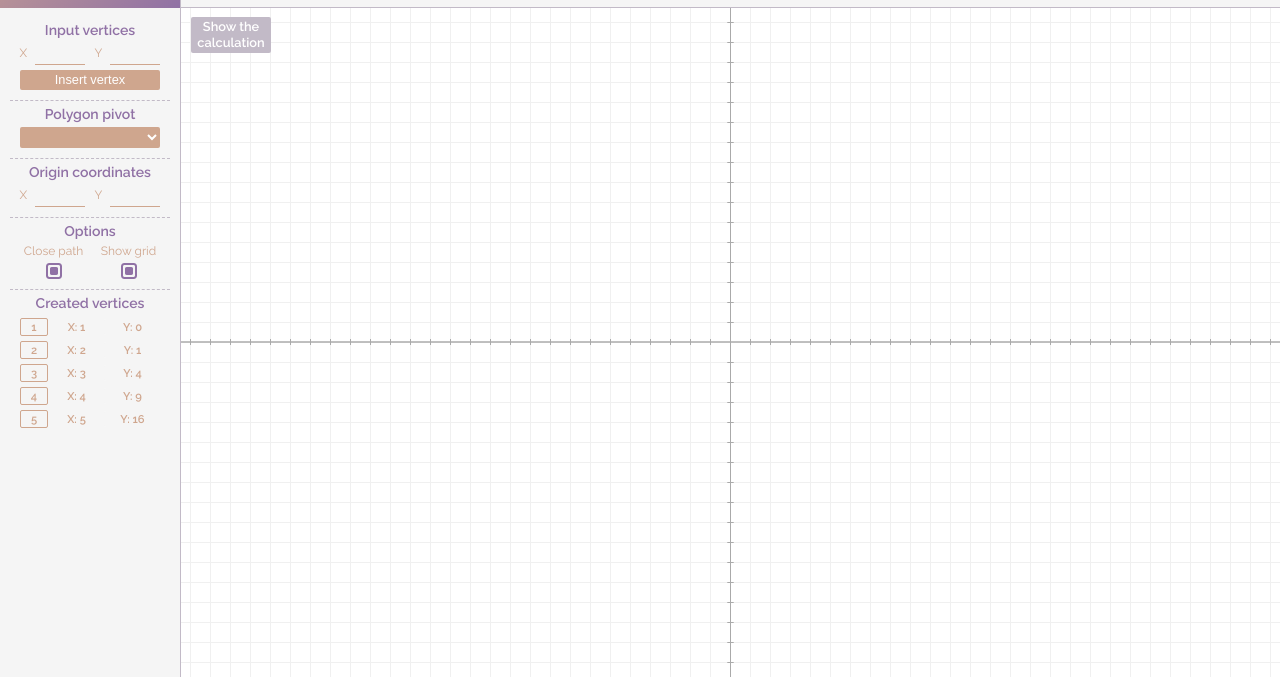
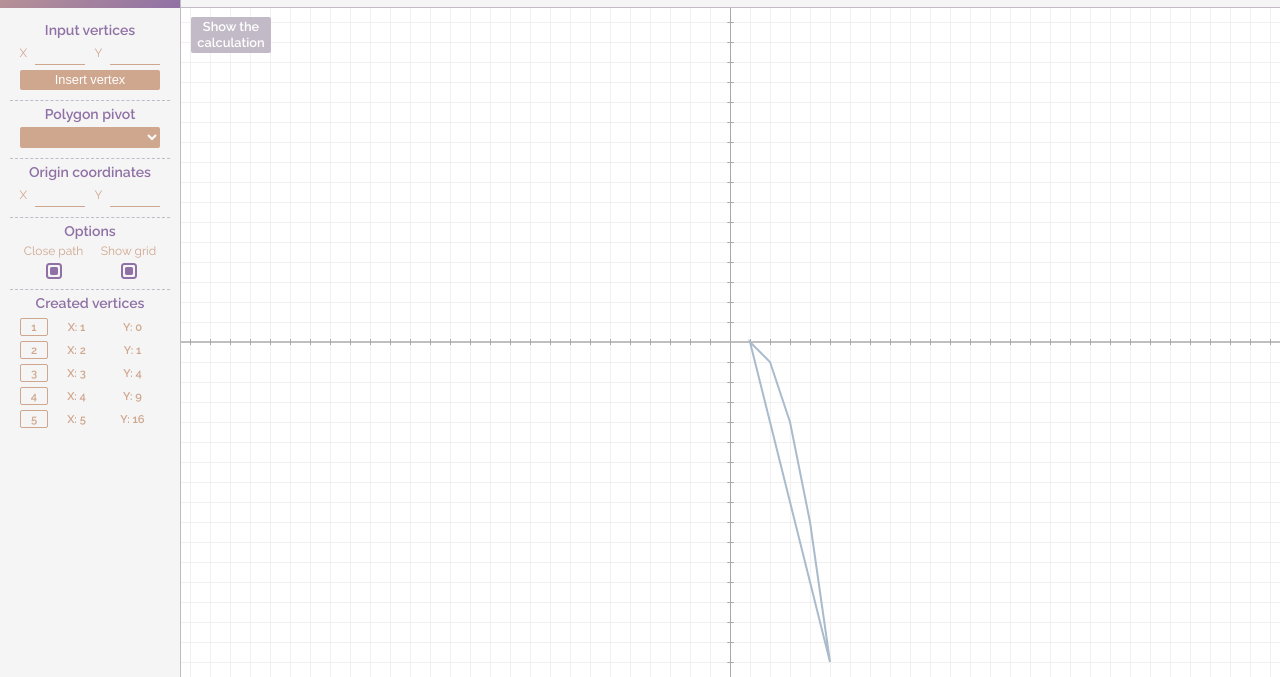
Before and after one commit to mwfontes/graphatrix, a website built with webpack: page src/index.html in a window 1280 px wide. Shown: the part 123-800 px from the top of the page. Built offline with nearby package versions, Linux system fonts and the light colour scheme; files whose address does not match are found by name.

Commit message:
ClosePath + showGrid

```diff
--- a/src/index.html
+++ b/src/index.html
@@ -78,12 +78,12 @@
 				<div class="inline">
 					<div class="force-center">
 						<div class="checkbox-true-label">Close path</div>
-						<input type="checkbox" id="open-close-path" checked="checked" onclick="desenha()" />
+						<input type="checkbox" id="open-close-path" checked="checked" />
 						<label for="open-close-path" class="checkbox"></label>
 					</div>
 					<div class="force-center">
 						<div class="checkbox-true-label">Show grid</div>
-						<input type="checkbox" id="show-grid" checked="checked" onclick="desenha()" />
+						<input type="checkbox" id="show-grid" checked="checked" />
 						<label for="show-grid" class="checkbox"></label>
 					</div>
 				</div>
--- a/src/js/app.js
+++ b/src/js/app.js
@@ -8,12 +8,15 @@ class Graphatrix {
 
     constructor () {
 
-        this.canvas = new Canvas(document.getElementById('canvas'));
-        this.inputController = new InputController(this);
+        this.canvas = undefined;
+        this.inputController = undefined;
         this.vertices = [];
     }
 
     start() {
+
+        this.canvas = new Canvas(this, document.getElementById('canvas'));
+        this.inputController = new InputController(this);
 
         let i;
         for (i = 0; i < 5; i += 1) {
@@ -24,6 +27,8 @@ class Graphatrix {
             }));
         }
 
+        this.canvas.draw();
+
     }
 }
 
--- a/src/js/canvas.js
+++ b/src/js/canvas.js
@@ -1,7 +1,8 @@
 class Canvas {
 
-    constructor(_canvasElement) {
+    constructor(_parent, _canvasElement) {
 
+        this.parent = _parent;
         this.canvasDOM = _canvasElement; // canvas DOM element
         this.canvas = this.canvasDOM.getContext('2d'); // drawing canvas
         this.size = [0, 0]; // canvas' size
@@ -48,7 +49,6 @@ class Canvas {
     setScale(evt) {
         let delta = Math.max(-1, Math.min(1, evt.wheelDelta));
         this.scale = Math.max(4, Math.min(100, this.scale + (delta * 5)));
-        this.draw();
     }
 
     // Draws the target at the center of the polygon
@@ -186,30 +186,48 @@ class Canvas {
 
 
     draw() {
+        //
+        // Clears the canvas
         this.canvas.clearRect(0, 0, this.size[0], this.size[1]);
 
-        this.grid();
+        // Draws the grid if checkbox is checked
+        if (this.parent.inputController.options.showGrid.checked) {
+            this.grid();
+        }
+
         this.cartesianPlane();
+        let i;
 
         // DESENHA FORMA BASE - ***** NAO MODIFICADA *****
-        // if (_allData.points.length > 1) {
+        if (this.parent.vertices.length > 1) {
 
-        //     this.canvas.beginPath();
-        //     var calcPointsXY = calculaOriginal(_allData.points[0].x, _allData.points[0].y);
-        //     this.canvas.moveTo(calcPointsXY[0], calcPointsXY[1]);
-        //     for (var c = 1; c < _allData.points.length; c++) {
-        //         calcPointsXY = calculaOriginal(_allData.points[c].x, _allData.points[c].y);
-        //         this.canvas.lineTo(calcPointsXY[0], calcPointsXY[1]);
-        //     }
+            this.canvas.beginPath();
 
-        //     if (document.getElementById("open-close-path").checked) {
-        //         this.canvas.closePath();
-        //     }
+            // vertice inicial
+            // var calcPointsXY = calculaOriginal(_allData.points[0].x, _allData.points[0].y);
+            // this.canvas.moveTo(calcPointsXY[0], calcPointsXY[1]);
+            this.canvas.moveTo(
+                (this.parent.vertices[0].x * this.scale) + this.center[0],
+                (this.parent.vertices[0].y * this.scale) + this.center[1]
+            );
 
-        //     this.canvas.strokeStyle = "#abc";
-        //     this.canvas.lineWidth = 2;
-        //     this.canvas.stroke();
-        // }
+            for (i = 1; i < this.parent.vertices.length; i++) {
+                // calcPointsXY = calculaOriginal(_allData.points[c].x, _allData.points[c].y);
+                // this.canvas.lineTo(calcPointsXY[0], calcPointsXY[1]);
+                this.canvas.lineTo(
+                    (this.parent.vertices[i].x * this.scale) + this.center[0],
+                    (this.parent.vertices[i].y * this.scale) + this.center[1]
+                );
+            }
+
+            if (this.parent.inputController.options.closePath.checked) {
+                this.canvas.closePath();
+            }
+
+            this.canvas.strokeStyle = "#abc";
+            this.canvas.lineWidth = 2;
+            this.canvas.stroke();
+        }
 
         // // DESENHA FORMA ***** MODIFICADA *****
         // if (_allData.points.length > 1) {
@@ -311,7 +329,7 @@ class Canvas {
     init() {
         this.defSize();
         this.resetCenter();
-        this.draw();
+        // this.draw();
 
         // CANVAS LISTENERS
 
--- a/src/js/input-controller.js
+++ b/src/js/input-controller.js
@@ -11,6 +11,11 @@ class InputController {
             x: document.getElementById("input-x"),
             y: document.getElementById("input-y"),
             button: document.getElementById("input-button")
+        }
+
+        this.options = {
+            closePath: document.getElementById("open-close-path"),
+            showGrid: document.getElementById("show-grid")
         }
 
         this.addListeners();
@@ -32,7 +37,12 @@ class InputController {
 
     addListeners() {
         //
+        // Insert Vertex Button
         this.input.button.addEventListener("click", this.addVertex.bind(this));
+
+        // OPTIONS (close path + show grid)
+        this.options.closePath.addEventListener("click", this.parent.canvas.draw.bind(this.parent.canvas));
+        this.options.showGrid.addEventListener("click", this.parent.canvas.draw.bind(this.parent.canvas));
     }
 }
 
```
